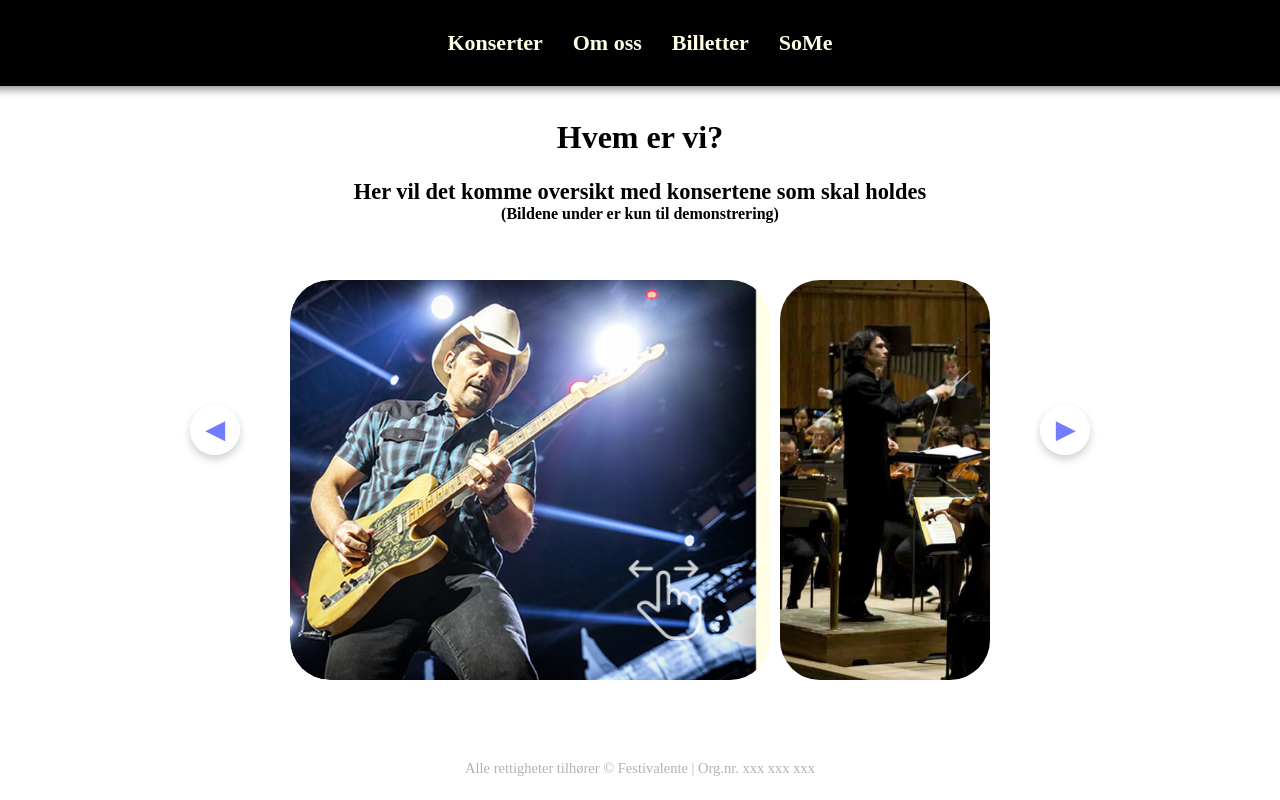
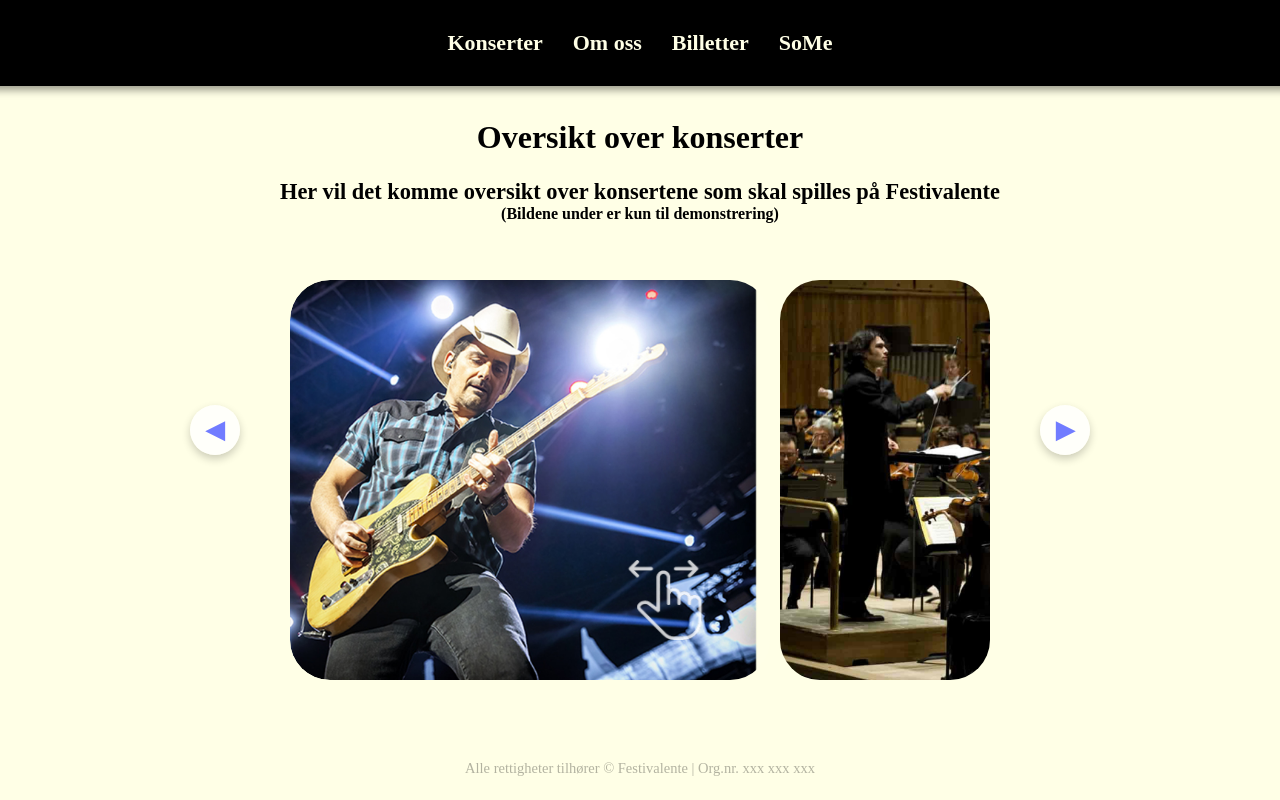
Before and after one commit to Sveste123/Festivalente-2025, a SvelteKit app: page /konserter in a window 1280 px wide. Built offline with nearby package versions, Linux system fonts and the light colour scheme.

Commit message:
optimized yellowish-white back-ground-color

```diff
--- a/src/app.html
+++ b/src/app.html
@@ -97,7 +97,7 @@
 			align-items: center; /* Sentrer vertikalt */
 			width: 100%;
 			height: 100%; /* Fyll hele høyden av visningsporten */
-			/* background-color: #ffffe6; /* Bakgrunnsfarge */
+			background-color: #ffffe6; /* Bakgrunnsfarge */
 		}
 		/* Watermark */
 		.watermark-container {
--- a/src/routes/Plakat.svelte
+++ b/src/routes/Plakat.svelte
@@ -14,7 +14,7 @@
     error: { error: Error };
   };
 
-  const gltf = useGltf<GLTFResult>('/models/Plakat.glb')
+  const gltf = useGltf<GLTFResult>('/models/PlakatPNG.glb')
 
   export const ref = new Group()
 
@@ -23,7 +23,7 @@
       Plane: THREE.Mesh;
     };
     materials: {
-      ['Material']: THREE.MeshStandardMaterial;
+      ['Material']: THREE.MeshBasicMaterial; /* somehow make this material transparent */
     };
   };
 
@@ -51,8 +51,9 @@
         {:then gltf}
           <T.Group
             position={[0, 0, 0]}
+            transparent
           >
-            <T.Mesh geometry={gltf.nodes.Plane.geometry} material={gltf.materials.Material} scale={1.84} />
+            <T.Mesh geometry={gltf.nodes.Plane.geometry} material={gltf.materials.Material} transparent scale={1.84} />
           </T.Group>
         {:catch error}
           <slot name="error" {error} />
--- a/src/routes/konserter/+page.svelte
+++ b/src/routes/konserter/+page.svelte
@@ -23,8 +23,8 @@
 
 <div class="fixed-page-container">
     <div class="page-container">
-        <h1>Hvem er vi?</h1>
-        <p><strong>Her vil det komme oversikt med konsertene som skal holdes</strong></p>
+        <h1>Oversikt over konserter</h1>
+        <p><strong>Her vil det komme oversikt over konsertene som skal spilles på Festivalente</strong></p>
         <strong>(Bildene under er kun til demonstrering)</strong>
     </div>
 </div>
```
Also changed, not shown: static/festivalente_dritt_plakat.png, 1 other file (tests, documents, lock files or other folders).
